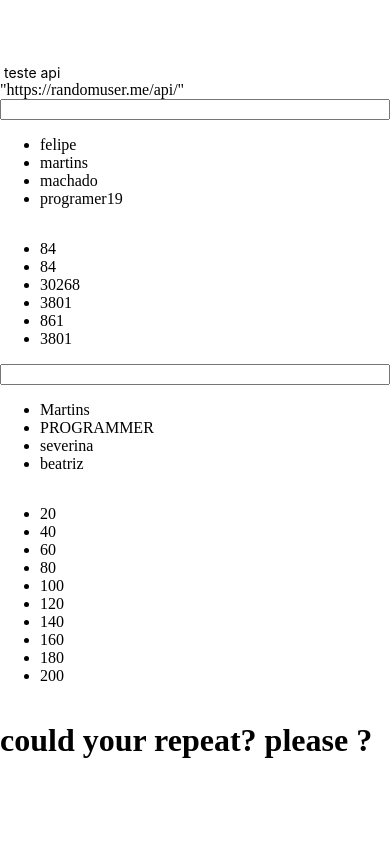
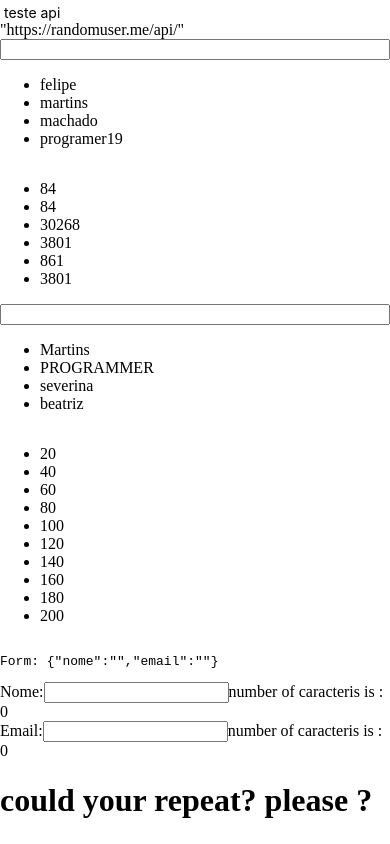
Before and after one commit to felipe-programador-18/CALCULADORA-REACT-NATIVE, a React Native app in the folder calculadora/: screen / in a window 390 px wide. Built offline with nearby package versions, Linux system fonts and the light colour scheme; no server answers.

Commit message:
c15- adding code about api component

```diff
--- a/calculadora/App.js
+++ b/calculadora/App.js
@@ -18,7 +18,7 @@ const Entire =  Nember.map((Nember) =>
 const Input = ({label,  onChange, ...props}) =>{
    const [value, setvalue] = useState('')
    const onValueChange = evt =>{
-     setvalue(eve.target.value)
+     setvalue(evt.target.value)
      if(onChange){
        onChange(evt)
      }
@@ -27,9 +27,9 @@ const Input = ({label,  onChange, ...props}) =>{
      <label>
        {label}
 
-       <input onChange={onValueChange} {...props} >
+       <input onChange={onValueChange} {...props} />
          number of caracteris is : {value.length}
-       </input>
+
      </label>
    )
 }
@@ -80,7 +80,6 @@ export default function App(){
       <ul> {think.map((intera) => (
           <li key={intera}> {intera} </li>
       ))}
-
       </ul>
       <ul> {build} </ul>
 
@@ -93,7 +92,12 @@ export default function App(){
       </ul>
 
       <ul> {Entire} </ul>
+      <pre>
+      Form: {JSON.stringify(form)}
+      </pre>
 
+      <Input label='Nome:' name='nome' onChange={onChange} />
+      <Input  label='Email:' name='email' onChange={onChange} />
 
       <Textindig text='could your repeat? please ?' />
     </View>
```
